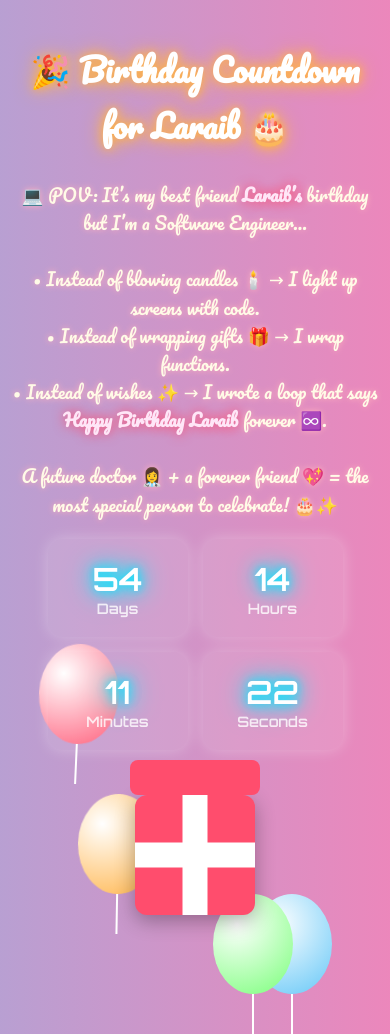
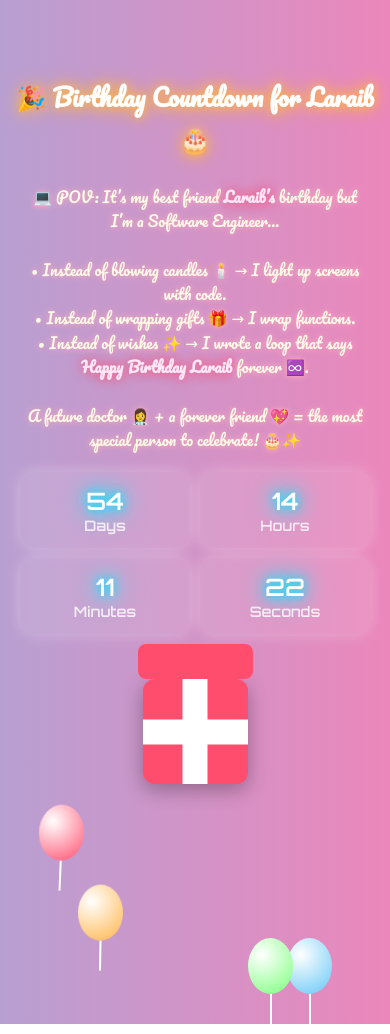
Before and after one commit to zara-dev630/birthday-surprise, a plain HTML site: page index.html in a window 390 px wide. Drawn offline with Linux system fonts and the light colour scheme.

Commit message:
Fix mobile text wrapping and layout

```diff
--- a/index.html
+++ b/index.html
@@ -49,11 +49,16 @@ h1 {
 p {
   font-size: 1.1rem;
   max-width: 700px;
+  width: 100%;
   margin-bottom: 20px;
+  padding: 0 20px;
   font-family: 'Pacifico', cursive;
   color: #fffbe7;
   text-shadow: 0 0 6px #ffafbd;
   line-height: 1.6;
+  overflow-wrap: break-word;
+  word-wrap: break-word;
+  box-sizing: border-box;
 }
 
 .highlight {
@@ -68,6 +73,9 @@ p {
   margin-bottom: 20px;
   flex-wrap: wrap;
   justify-content: center;
+  width: 100%;
+  box-sizing: border-box;
+  padding: 0;
 }
 
 .tile {
@@ -75,7 +83,10 @@ p {
   padding: 20px;
   border-radius: 15px;
   text-align: center;
-  min-width: 100px;
+  min-width: 0;
+  flex: 1 1 100px;
+  max-width: 100%;
+  box-sizing: border-box;
   box-shadow: 0 0 15px rgba(255,255,255,0.3);
 }
 
@@ -84,13 +95,16 @@ p {
   font-weight: bold;
   color: #fff;
   text-shadow: 0 0 10px #00eaff, 0 0 20px #00eaff, 0 0 30px #00eaff;
+  overflow-wrap: break-word;
+  word-wrap: break-word;
 }
 
 .label {
   font-size: 0.9rem;
   opacity: 0.8;
+  overflow-wrap: break-word;
+  word-wrap: break-word;
 }
-
 canvas {
   position: absolute;
   top: 0; left: 0;
@@ -186,6 +200,58 @@ canvas {
 @keyframes floatUp {
   0% { transform: translateY(0) scale(1); opacity: 1; }
   100% { transform: translateY(-200px) scale(1.5); opacity: 0; }
+}
+
+@media (max-width: 480px) {
+  .content {
+    padding: 16px 0;
+  }
+  h1 {
+    font-size: 1.5rem;
+    padding: 0 16px;
+  }
+  p {
+    font-size: 0.95rem;
+    padding: 0 20px;
+  }
+  .number {
+    font-size: 1.5rem;
+  }
+  .tile {
+    padding: 14px;
+    flex-basis: 45%;
+  }
+  .countdown {
+    gap: 10px;
+    padding: 0 20px;
+  }
+  .gift-box {
+    width: 105px;
+    height: 105px;
+  }
+  .gift-box::before {
+    height: 105px;
+  }
+  .gift-box::after {
+    width: 105px;
+  }
+  .lid {
+    width: 115px;
+  }
+  .balloon {
+    width: 45px;
+    height: 56px;
+  }
+  .balloon::after {
+    bottom: -30px;
+    height: 30px;
+    width: 2px;
+  }
+  @keyframes float {
+    0% { transform: translateY(0) rotate(0); }
+    50% { transform: translateY(-160px) rotate(3deg); }
+    100% { transform: translateY(-320px) rotate(-3deg); }
+  }
 }
 
 </style>
```
